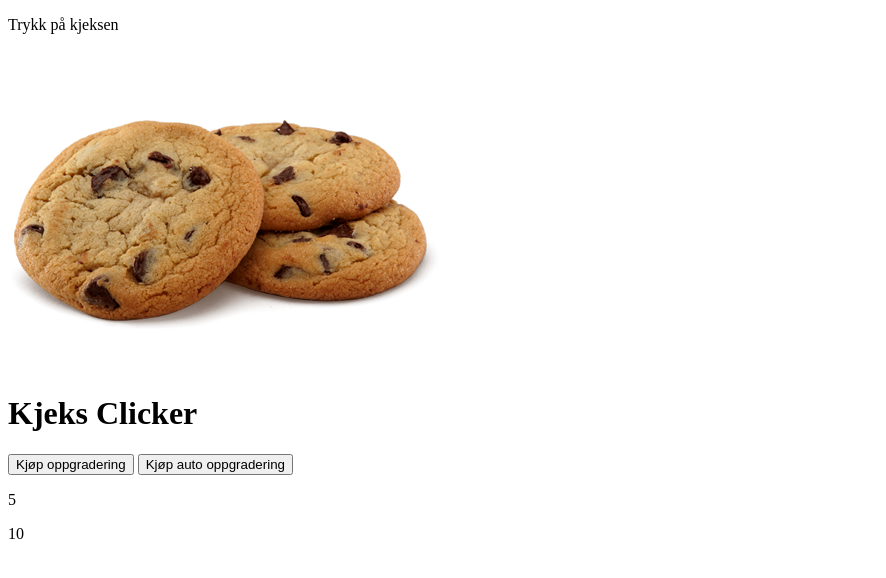
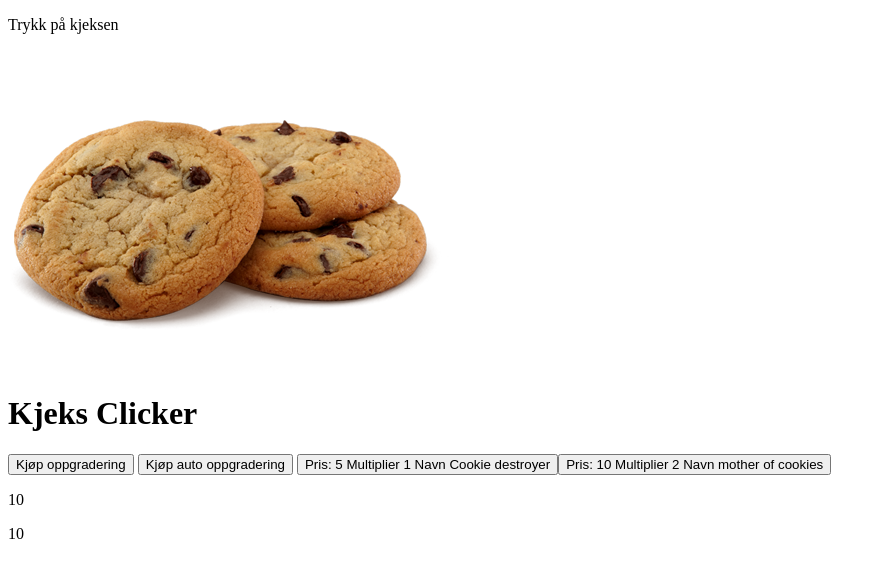
Before and after one commit to TheZenDenn/clicker-spill, a SvelteKit app: page / in a window 1280 px wide. Shown: the top 578 px of the page, without its empty margins (0-886 px from the left). Built offline with nearby package versions, Linux system fonts and the light colour scheme.

Commit message:
cookie shop system

```diff
--- /dev/null
+++ b/src/lib/meny.js
@@ -0,0 +1,13 @@
+
+class menyitem {
+    constructor(pris = 5, multi = 1, navn = "Cookie destroyer") {
+        this.pris = pris;
+        this.multi = multi;
+        this.navn = navn;
+    }
+}
+
+export const items = [
+    new menyitem(),
+    new menyitem(10, 2, "mother of cookies"),
+]
--- a/src/routes/+page.svelte
+++ b/src/routes/+page.svelte
@@ -1,12 +1,13 @@
 <script>
     import kjeks from "$lib/bilder/kjeks.png";
+    import {items} from "$lib/meny";
 
     let antallOppgradering = 0
     let poeng = 0
     let eksponent = 1.3
     let k = 1
     let pris = Math.round(10 * (k**eksponent))
-    let antallAutoOppgradering = 0
+    let antallAutoOppgradering = 1
 
 
     function faaPoeng(){
@@ -42,6 +43,18 @@
 
 }
 
+function upgrade(pris, multi) {
+    if (pris > poeng) {
+        return;
+    }
+
+    antallAutoOppgradering *= multi;
+    poeng -= pris;
+    console.log(pris, antallAutoOppgradering);
+
+
+}
+
     </script>
     <p>Trykk på kjeksen</p>
     <a href="" on:click={faaPoeng}><img src="{kjeks}" alt=""></a>
@@ -49,7 +62,9 @@
     <h1>Kjeks Clicker</h1>
     <button on:click={oppgradering}>Kjøp oppgradering</button>
     <button on:click={autoOppgradering}>Kjøp auto oppgradering</button>
-
+    {#each items as item}
+        <button on:click={() => {upgrade(item.pris, item.multi)}}>Pris: {item.pris} Multiplier {item.multi} Navn {item.navn}</button>
+    {/each}
     <p>{poeng}</p>
     <p>{pris}</p>
 
```
